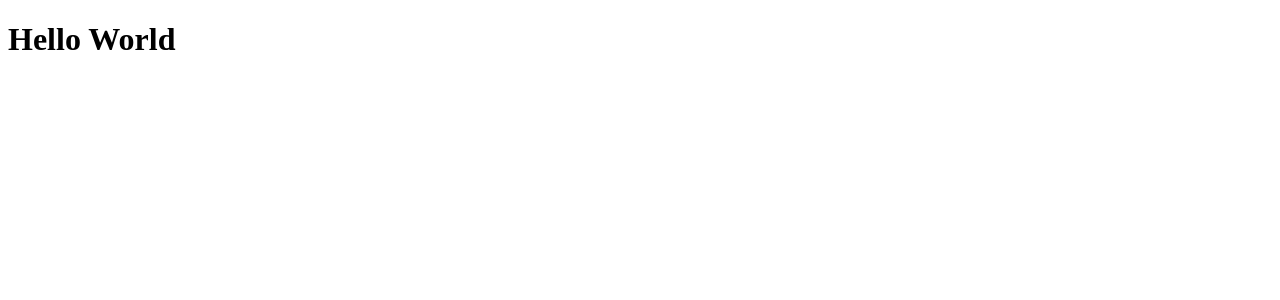
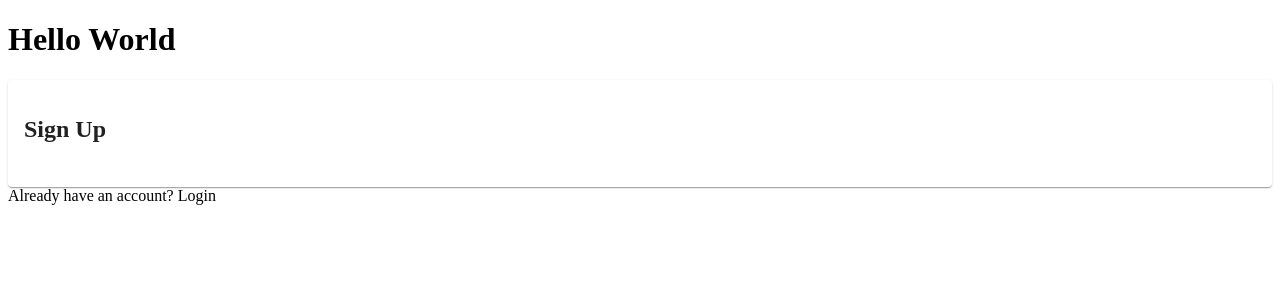
Before and after one commit to manuellara/StrEats, a React (Create React App) app: page /signup in a window 1280 px wide. Shown: the top 300 px of the page. Built offline with nearby package versions, Linux system fonts and the light colour scheme.

Commit message:
added firebase and a components folder

```diff
--- a/package.json
+++ b/package.json
@@ -7,6 +7,7 @@
     "@testing-library/jest-dom": "^5.11.4",
     "@testing-library/react": "^11.1.0",
     "@testing-library/user-event": "^12.1.10",
+    "firebase": "^8.0.2",
     "react": "^17.0.1",
     "react-dom": "^17.0.1",
     "react-scripts": "4.0.0",
--- a/src/App.js
+++ b/src/App.js
@@ -1,12 +1,15 @@
 import React from 'react';
 
 // components
-import Layout from './Layout';
+import Layout from './components/Layout';
+import Signup from './components/Signup';
+
 
 function App() {
   return (
     <div>
       <Layout />
+      <Signup />
     </div>
   );
 }
--- /dev/null
+++ b/src/components/Signup.js
@@ -0,0 +1,27 @@
+import React from "react";
+import { makeStyles } from "@material-ui/core/styles";
+import { Card, CardContent } from "@material-ui/core";
+
+
+
+const useStyles = makeStyles({
+  root: null,
+});
+
+export default function Signup() {
+  const classes = useStyles();
+
+  return (
+    <>
+      <Card className={classes.root}>
+          <CardContent>
+              <h2>Sign Up</h2>
+          </CardContent>
+      </Card>
+
+      <div>
+          Already have an account? Login
+      </div>
+    </>
+  );
+}
```
Also changed, not shown: src/firebase.js (added, +19 -0 lines), src/components/Layout.js (renamed from src/Layout.js), 2 other files (tests, documents, lock files or other folders).
